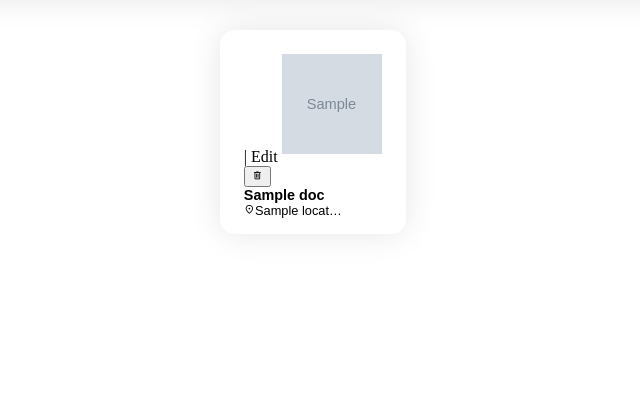
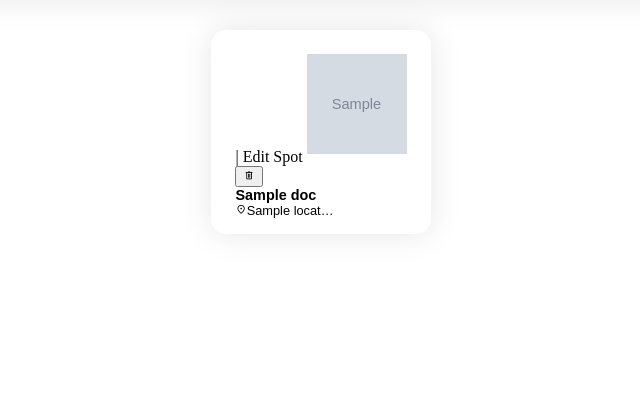
Before and after one commit to software-students-fall2022/web-app-exercise-team-2-1, a Flask app: template templates/moderator_home.html in a window 1280 px wide. Shown: the part 98-515 px from the top of the page, without its empty margins (36-676 px from the left). Run offline with Flask 2, Linux system fonts and the light colour scheme; the template is opened without the code that fills it: most values are stand-ins (such as "Sample title", 1, 10 or a date in 2020); grey boxes marked "Sample" are stand-in pictures; parts of the project's set-up code (start-up, migrations or seed data) failed here and were passed over.

Commit message:
changed edit_spot to be a moderator privilege

```diff
--- a/templates/home.html
+++ b/templates/home.html
@@ -7,7 +7,7 @@
     <div class="spot-grid-container">
         {% for doc in docs %}
             <div class="spot-card">
-                <a href="{{ url_for('detail', SpotId = doc['_id'])}}"> | <a href="{{ url_for('edit_s',mongoid=doc._id)}}">Edit</a>
+                <a href="{{ url_for('detail', SpotId = doc['_id'])}}">
                     {% if doc.image and doc.image != '' %}
                     <img class="spot-card-image" src="/static/images/uploads/{{doc.image}}"/>
                     {% else %}
--- a/templates/moderator_home.html
+++ b/templates/moderator_home.html
@@ -8,7 +8,7 @@
     <div class="spot-grid-container">
         {% for doc in docs %}
             <div class="spot-card">
-                <a href="{{ url_for('moderator_detail', SpotId = doc['_id'])}}"> | <a href="{{ url_for('edit_s',mongoid=doc._id)}}">Edit</a>
+                <a href="{{ url_for('moderator_detail', SpotId = doc['_id'])}}"> | <a href="{{ url_for('edit_s',mongoid=doc._id)}}">Edit Spot</a>
                     <!-- This is also a placeholder until backend implementation -->
                     {% if doc.image and doc.image != '' %}
                     <img class="spot-card-image" src="/static/images/uploads/{{doc.image}}"/>
```
